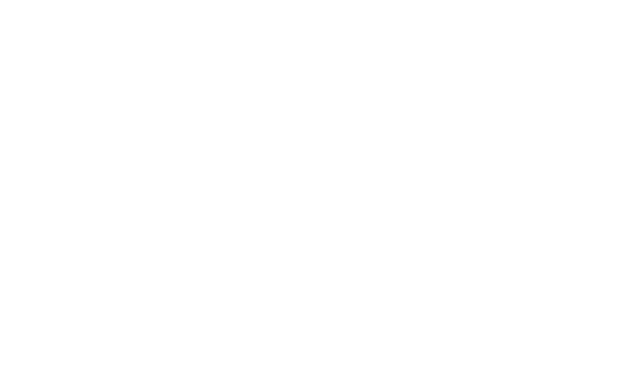
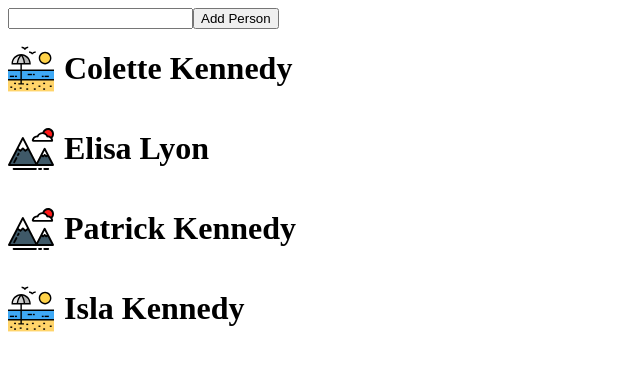
Before and after one commit to pkennedytx1/jsx-intro, a React (Create React App) app: page / in a window 1280 px wide. Shown: the top 370 px of the page, without its empty margins (0-640 px from the left). Built offline with nearby package versions, Linux system fonts and the light colour scheme.

Commit message:
the code we wrote durring the session

```diff
--- a/src/App.js
+++ b/src/App.js
@@ -1,6 +1,8 @@
-function App() {
+import List from './Components/List';
+
+export function App() {
   return (
-    <div></div>
+    <List />
   );
 }
 
--- /dev/null
+++ b/src/Components/List.jsx
@@ -0,0 +1,32 @@
+import React from 'react';
+import { data as initialData } from '../data';
+import ListItem from './ListItem';
+import ListInput from './ListInput';
+
+const List = () => {
+    const [data, setData] = React.useState(initialData);
+    const handleNewPerson = (input) => {
+        setData([...data, {
+            firstName: input,
+            lastName: input,
+            beachOrMountains: 'Mountains',
+        }])
+    }
+    return(
+        <>
+            <ListInput handleNewPerson={handleNewPerson}/>
+            {
+                data?.map((person) => {
+                    return (
+                        <ListItem
+                            key={`${person.firstName}-${person.lastName}`}
+                            person={person}
+                        />
+                    )
+                })
+            }
+        </>
+    )
+}
+
+export default List;
--- /dev/null
+++ b/src/Components/ListInput.jsx
@@ -0,0 +1,15 @@
+import React from 'react';
+
+const ListInput = ({ handleNewPerson }) => {
+    const [input, setInput] = React.useState();
+    return(
+        <>
+            <input value={input} onChange={(e) => {
+                setInput(e.target.value);
+            }} />
+            <button onClick={() => handleNewPerson(input)} >Add Person</button>
+        </>
+    )
+}
+
+export default ListInput;
--- /dev/null
+++ b/src/Components/ListItem.jsx
@@ -0,0 +1,15 @@
+const ListItem = ({ person }) => {
+    const { firstName, lastName, beachOrMountains } = person;
+    return(
+        <div style={{ display: 'flex', gap: '10px', alignItems: 'center' }}>
+            <img
+                alt={beachOrMountains === 'Beach' ? 'beach' : 'mountains'}
+                height='46px'
+                src={beachOrMountains === 'Beach' ? 'beach.svg' : 'mountain.svg'}
+            />
+            <h1>{firstName} {lastName}</h1>
+        </div>
+    )
+}
+
+export default ListItem;
```
